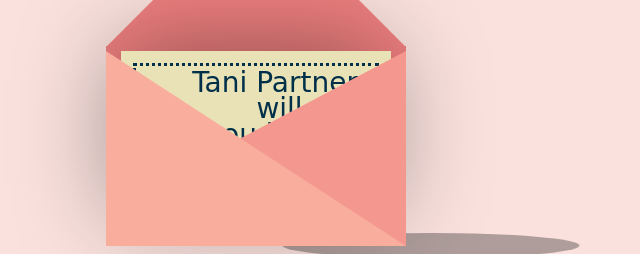
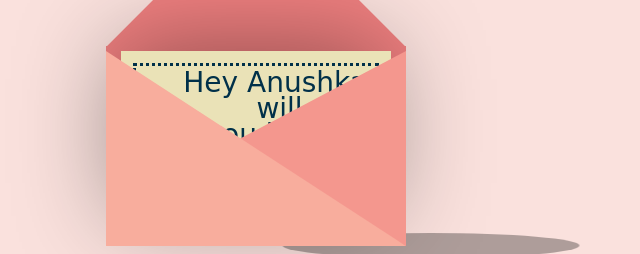
Before and after one commit to khushichauhan05/huehuehue, a plain HTML site: page index.html in a window 1280 px wide. Shown: the part 292-546 px from the top of the page, 384-1024 px from the left. Drawn offline with nearby package versions, Linux system fonts and the light colour scheme.

Commit message:
Update index.html

```diff
--- a/index.html
+++ b/index.html
@@ -13,7 +13,7 @@
             <div class="envelope"></div>
             <div class="front"></div>
             <div class="card">
-                <div class="text">Tani Partner, will</br> you be my</br> Valentine?</div>
+                <div class="text">Hey Anushka, will</br> you be my</br> Valentine?(ldr ki kasam hai)</div>
                 <div class="heart"></div>
             </div>
         </div>
```
